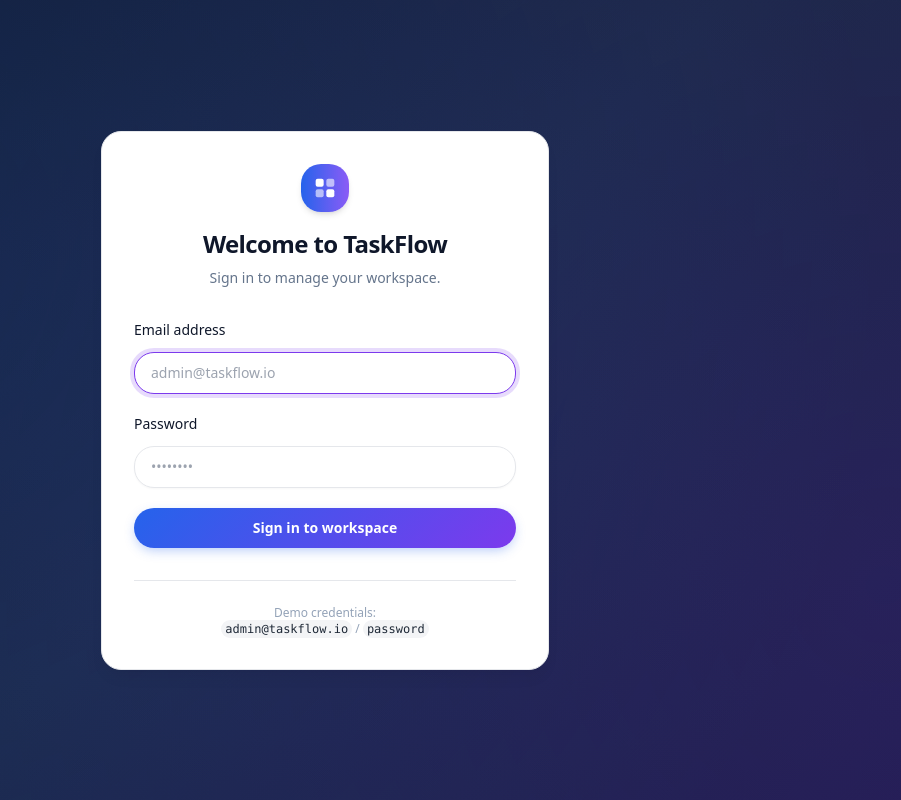
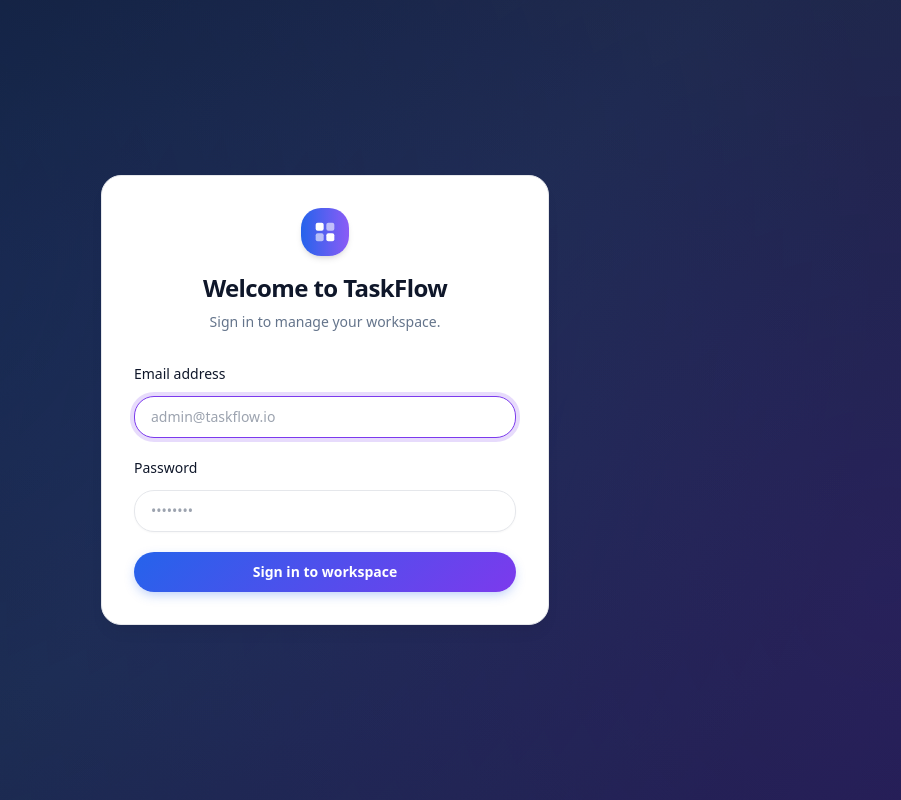
Before and after one commit to khaledelkodia/taskflow, a Nuxt app: page /login in a window 1280 px wide. Shown: the whole page, without its empty margins (315-1216 px from the left). Built offline with nearby package versions, Linux system fonts and the light colour scheme; no server answers; a web font is replaced by a local one.

Commit message:
first commit1

```diff
--- a/assets/css/main.css
+++ b/assets/css/main.css
@@ -30,7 +30,8 @@
   }
 
   ::selection {
-    @apply bg-primary-100 text-primary-800;
+    background-color: #7C3AED;
+    color: #ffffff;
   }
 
   /* Custom scrollbar */
--- a/pages/login.vue
+++ b/pages/login.vue
@@ -56,13 +56,6 @@
         {{ $t('login.signIn') }}
       </UiButton>
     </form>
-
-    <div class="mt-8 text-center border-t border-app-border pt-6">
-      <p class="text-xs text-content-muted">
-        {{ $t('login.demoCredentials') }}<br/>
-        <code class="bg-gray-100 px-1 py-0.5 rounded text-gray-800">admin@taskflow.io</code> / <code class="bg-gray-100 px-1 py-0.5 rounded text-gray-800">password</code>
-      </p>
-    </div>
   </div>
 </template>
 
```
